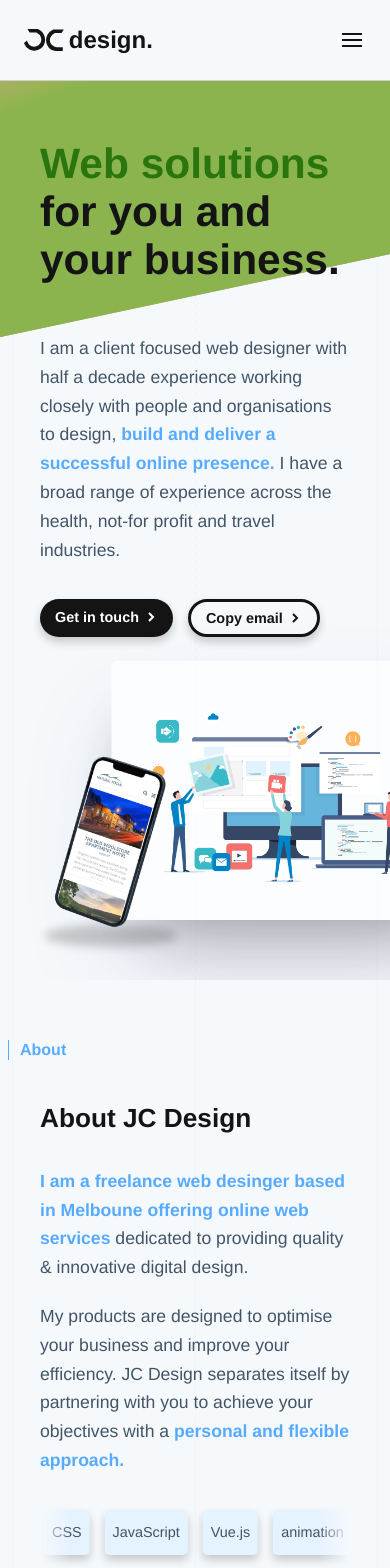
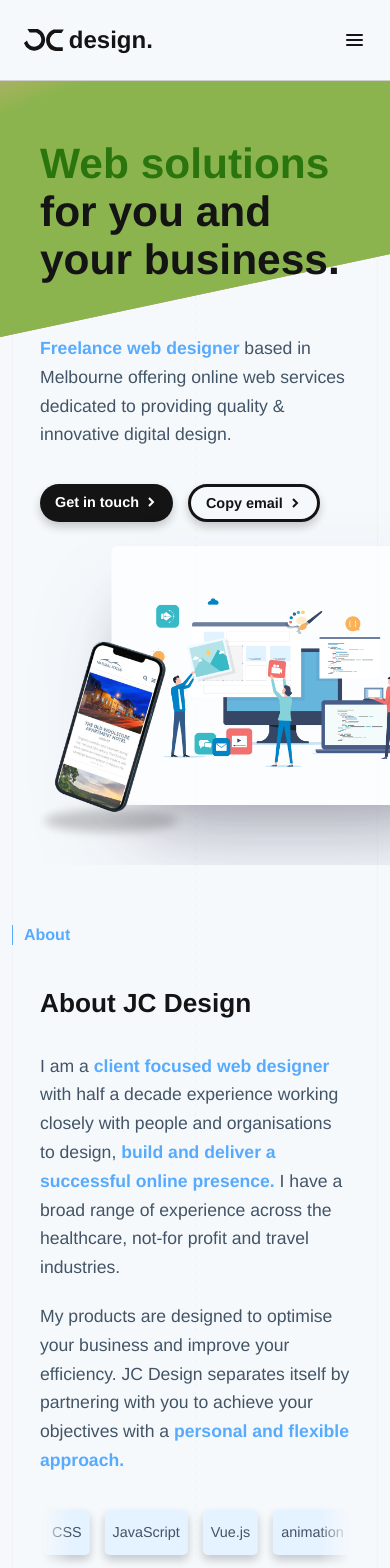
Before and after one commit to Jeremynicholas/JC-design-Vue, a Vue app: page / in a window 390 px wide. Shown: the top 1568 px of the page. Built offline with nearby package versions, Linux system fonts and the light colour scheme.

Commit message:
updated AnchorLine, links and loading screen

```diff
--- a/src/App.vue
+++ b/src/App.vue
@@ -1,7 +1,7 @@
 <template>
   <div>
     <div v-if="isLoading" class="loading-screen">
-      <!-- <Logo /> is loading... -->
+       <img src="/images/loading.gif" />
     </div>
     <div v-else>
       <Header />
@@ -46,6 +46,10 @@
     justify-content: center;
     height: 100vh;
     background-color: var(--background);
+
+    img {
+      width: 20px;
+    }
   }
 
 main {
--- a/src/components/AnchorLine.vue
+++ b/src/components/AnchorLine.vue
@@ -30,7 +30,7 @@
 
   @media (max-width: 1024px) {
     .anchor-line span {
-      margin-left: -16px;
+      margin-left: -12px;
     }
   }
 
--- a/src/components/Footer.vue
+++ b/src/components/Footer.vue
@@ -35,7 +35,7 @@ onMounted(() => {
 		link.value.addEventListener('click', () => {
 			setTimeout(() => {
 			scrollToEnquire();
-			}, 150)
+			}, 200)
 		});
 	}
 
--- a/src/components/Header.vue
+++ b/src/components/Header.vue
@@ -54,7 +54,7 @@ link.value = document.querySelector('.scroll-to-enquire');
 		link.value.addEventListener('click', () => {
 			setTimeout(() => {
 			scrollToEnquire();
-			}, 150)
+			}, 200)
 		});
 	}
 
@@ -260,10 +260,11 @@ header.sticky {
 	}
 
 	.burger div {
-		width: 20px;
+		width: 17px;
 		height: 2px;
 		background-color: var(--font-color);
-		margin: 4px;
+		border-radius: 50px;
+		margin: 3px;
 		transition: all 0.3s ease;
 	}
 
@@ -336,13 +337,13 @@ header.sticky {
 @keyframes burger-top {
 	0% { transform: translateY(0px); }
 	33% { transform: translateY(7px); }
-	100% {	transform: rotate(-45deg) translate(-5px,5px); }
+	100% {	transform: rotate(-45deg) translate(-3px,4px); }
 }
 
 @keyframes burger-bottom {
 	0% { transform: translateY(0px); }
 	33% { transform: translateY(-7px); }
-	100% {	transform: rotate(45deg) translate(-4px,-4px); }
+	100% {	transform: rotate(45deg) translate(-3px,-4px); }
 }
 
 
--- a/src/components/homepage/Showcase.vue
+++ b/src/components/homepage/Showcase.vue
@@ -2,7 +2,7 @@
     <div class="grid_2_columns">
         <div class="columns">
                 <h1 class="home-title"><span>Web solutions</span> for you and your business.</h1>
-                <p class="body_font">I am a client focused web designer with half a decade experience working closely with people and organisations to design, <a href="/#enquire">build and deliver a successful online presence.</a> I have a broad range of experience across the health, not-for profit and travel industries.
+                <p class="body_font"><span>Freelance web designer</span> based in Melbourne offering online web services dedicated to providing quality & innovative digital design.
 </p>
             <div class="get-intouch-container">
                 <Button
--- a/src/views/Home.vue
+++ b/src/views/Home.vue
@@ -8,7 +8,7 @@
             <div class="grid_2_columns">
                  <div class="columns reverse">
                         <h2>About {{SITE_NAME}}</h2>
-                        <p><span>I am a freelance web desinger based in Melboune offering online web services</span> dedicated to providing quality & innovative digital design.</p>
+                        <p>I am a <span>client focused web designer</span> with half a decade experience working closely with people and organisations to design, <a href="/#enquire">build and deliver a successful online presence.</a> I have a broad range of experience across the healthcare, not-for profit and travel industries.</p>
                         <p>My products are designed to optimise your business and improve your efficiency. {{SITE_NAME}} separates itself by partnering with you to achieve your objectives with a <span>personal and flexible approach.</span></p>
                         <SkillsSlider />
                     </div>
```
Also changed, not shown: public/images/loading.gif (added).
